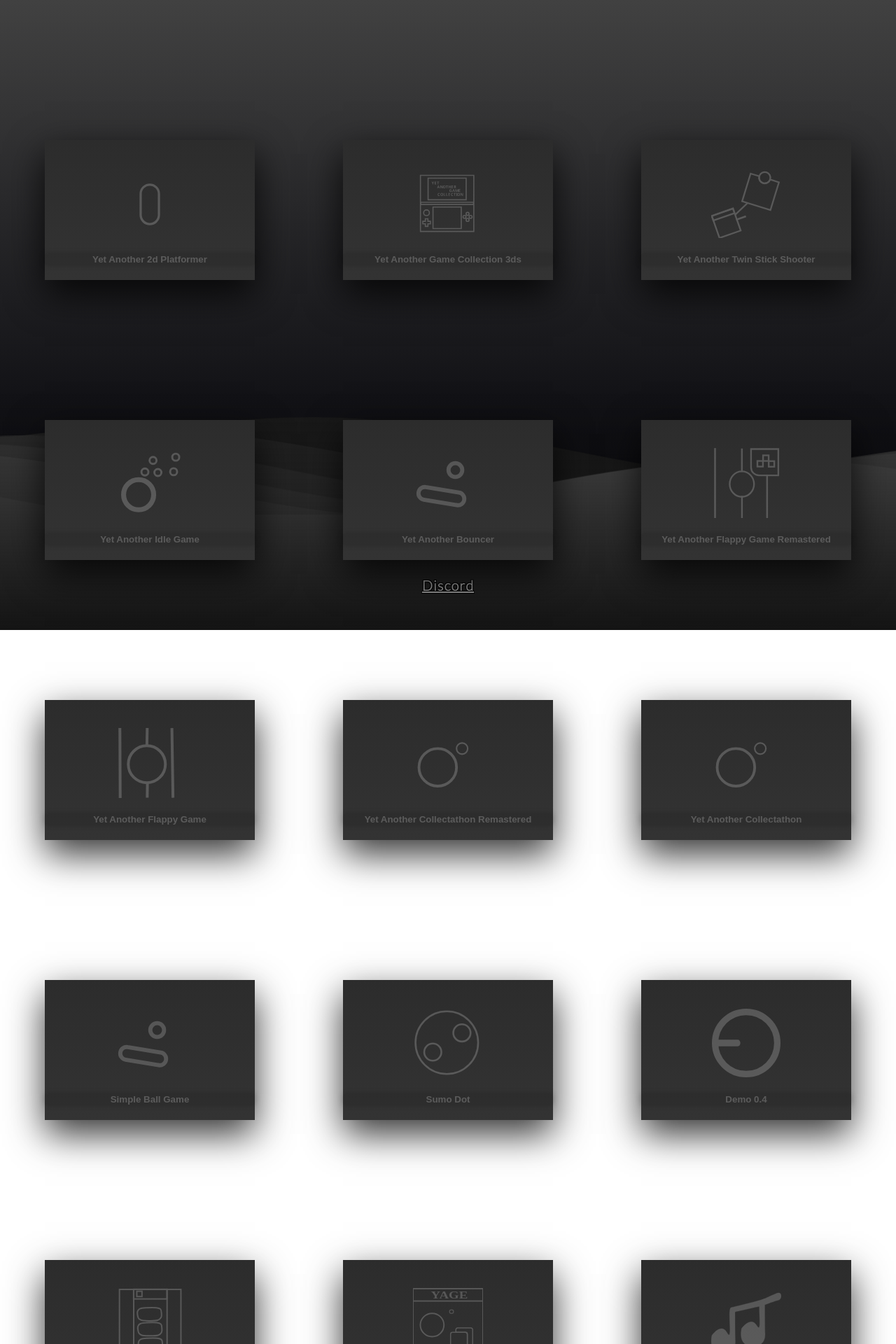
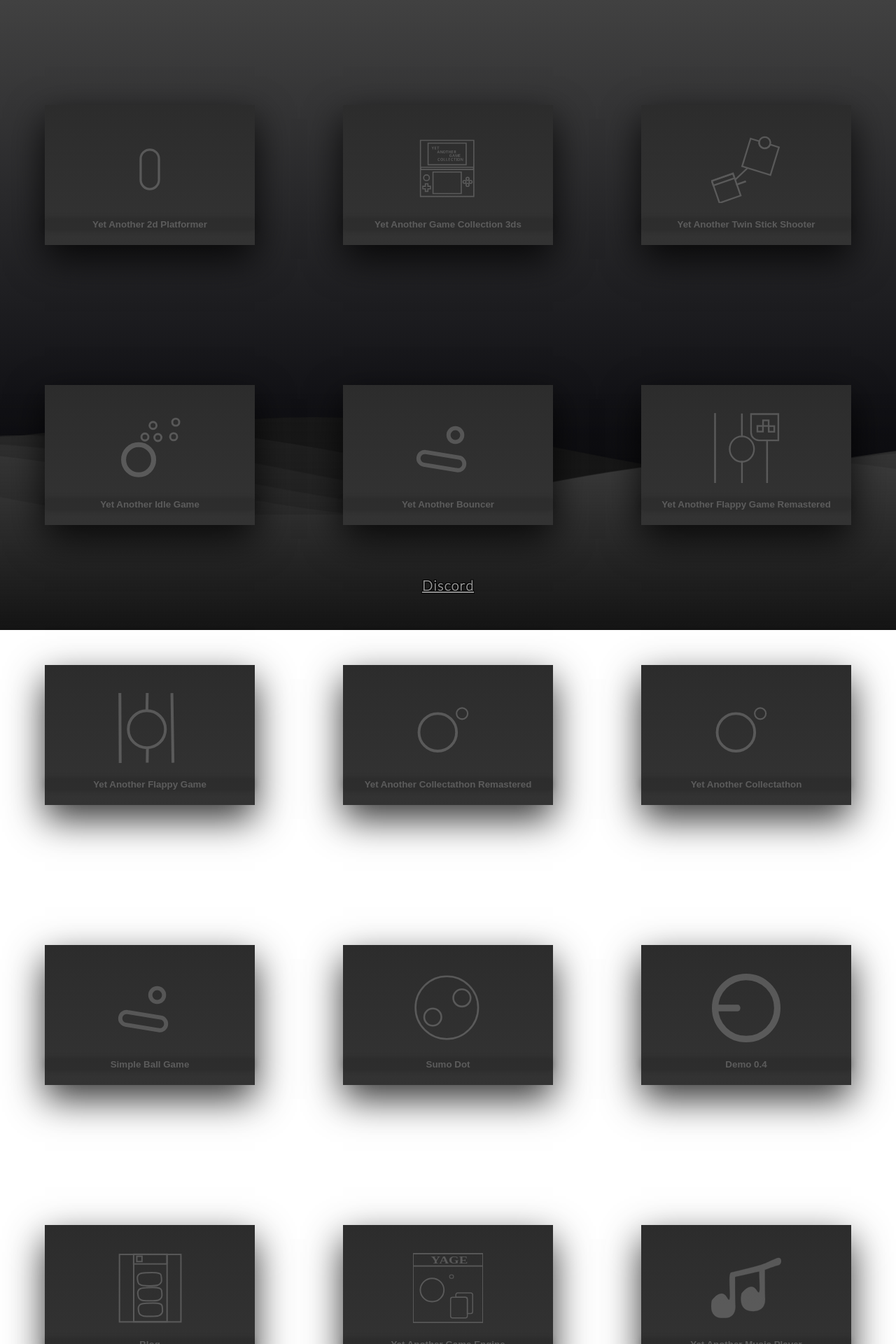
Before and after one commit to loglot/loglot.github.io, a Jekyll site: the page built from all.html, in a window 1280 px wide. Shown: the top 1920 px of the page at 70% size. Built offline with Jekyll 4.4.1, drawn with Linux system fonts in a browser that asks for light colours; nearby versions of some CDN libraries; some web fonts are replaced.

Commit message:
made the website relatively functional again, not sure what was wrong with it or what exactly i did, but it works better

```diff
--- a/_includes/header.html
+++ b/_includes/header.html
@@ -34,5 +34,5 @@
 <div class="gradient"></div>
 
 <div class="ground-text">
-  <p><a href="http://discord.loglotdev.com">Discord</a></p>
+  <p><a href="http://discord.loglot.co.in">Discord</a></p>
   </div>
--- a/_includes/scrollPageBody.html
+++ b/_includes/scrollPageBody.html
@@ -1,8 +1,8 @@
 
 <style>body{
     display:flex;
-    margin-top: 100px;
-    margin-bottom: 100px;
+    margin-top: 0px;
+    margin-bottom: 0px;
     margin-right: 0px;
     margin-left: 0px;
     padding:0;
--- a/_layouts/all.html
+++ b/_layouts/all.html
@@ -1,5 +1,8 @@
 {% include header.html %}
-<div class="container" order: 10>
+<div class="container" order: 20>
+  <style>
+
+  </style>
   {% include scrollPageBody.html %}
 
 
--- a/assets/css/cards.css
+++ b/assets/css/cards.css
@@ -1,11 +1,15 @@
 
 @import url(//fonts.googleapis.com/css?family=Lato:300:400);
 .container{
+  position:absolute;
     width: 90vw;
 
     display: flex;
     justify-content: space-between;
     flex-wrap:wrap;
+    top:50px;
+    height: 0px;
+    padding-bottom: 50px;
 
   }
 
```
Also changed, not shown: favicon.svg.
